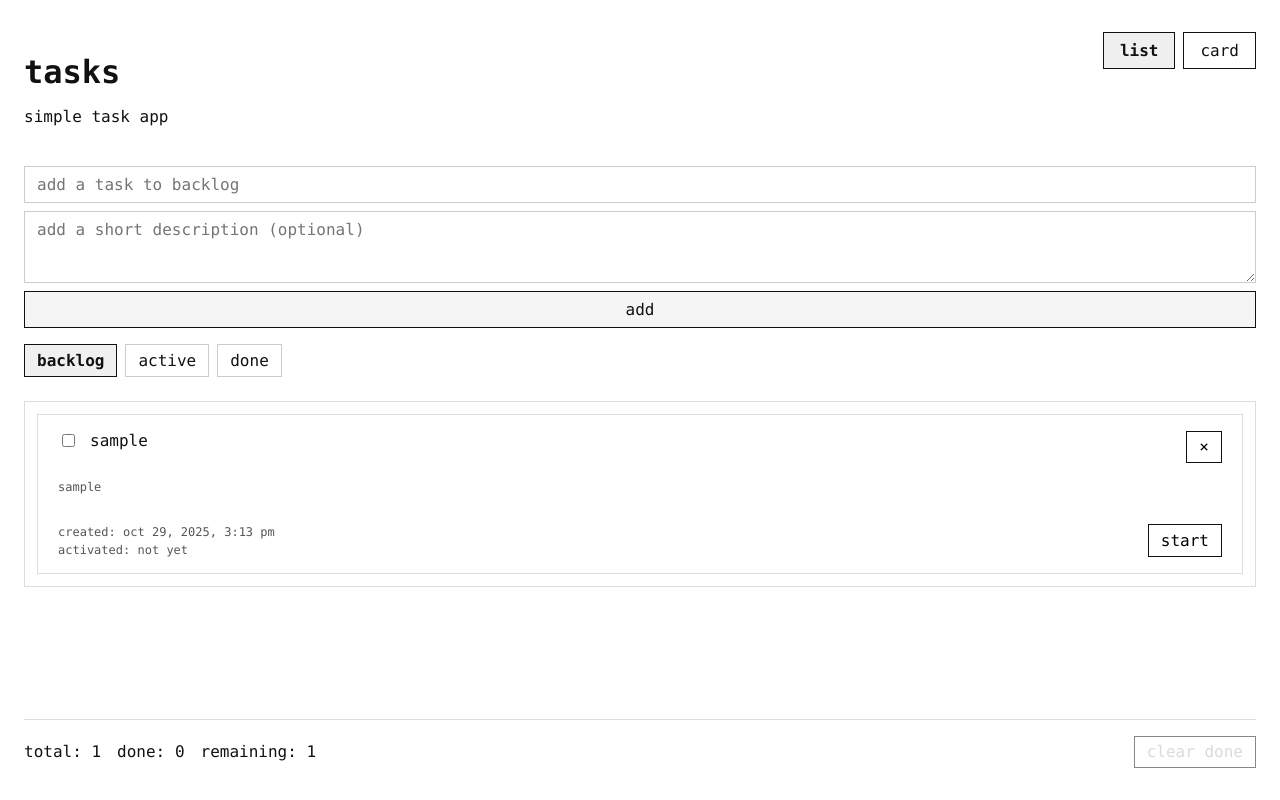
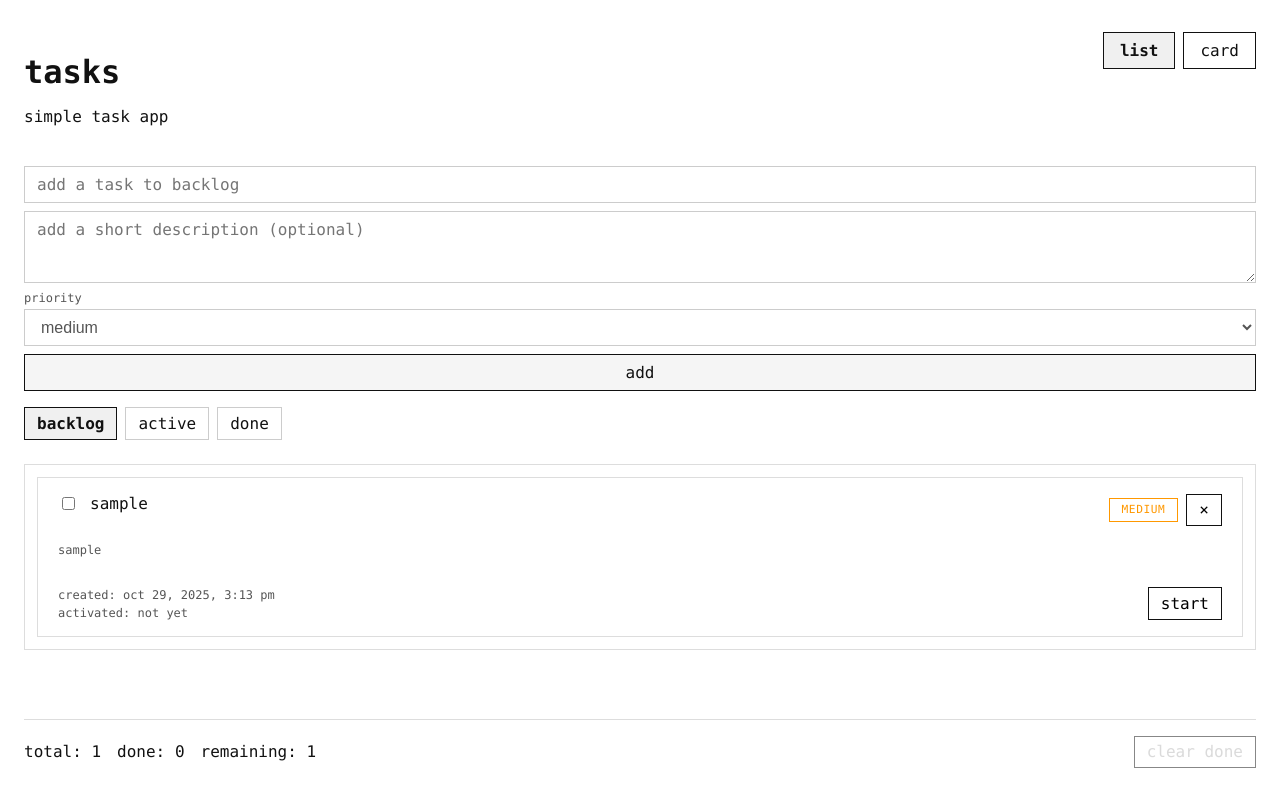
Before and after one commit to mandlcho/opencode-todolist, a React app: page / in a window 1280 px wide. Both pictures are taken after typing "Sample", "Sample" into the empty fields and a click on the button "add". Built offline with nearby package versions, Linux system fonts and the light colour scheme; the HTML template or start-up script is replaced by a standard one.

Commit message:
updated priority labels.

```diff
--- a/src/App.css
+++ b/src/App.css
@@ -64,6 +64,25 @@
   resize: vertical;
   min-height: 4.5rem;
   width: 100%;
+}
+
+.composer-priority {
+  display: flex;
+  flex-direction: column;
+  gap: 0.25rem;
+  font-size: 0.75rem;
+  text-transform: lowercase;
+  color: #555555;
+}
+
+.composer-priority select {
+  padding: 0.5rem 0.75rem;
+  border: 1px solid #cccccc;
+  border-radius: 0;
+  background: #ffffff;
+  color: inherit;
+  font-size: 1rem;
+  text-transform: lowercase;
 }
 
 .composer button[type="submit"] {
@@ -181,6 +200,12 @@
   width: 100%;
 }
 
+.todo-controls {
+  display: flex;
+  align-items: center;
+  gap: 0.5rem;
+}
+
 .todo-card-header .todo-label {
   flex: 1;
   min-width: 0;
@@ -232,6 +257,40 @@
   color: #555555;
 }
 
+.todo-priority-badge {
+  border: 1px solid #cccccc;
+  padding: 0.2rem 0.5rem;
+  font-size: 0.7rem;
+  text-transform: uppercase;
+  letter-spacing: 0.05em;
+  line-height: 1;
+  background: #ffffff;
+  cursor: pointer;
+  display: inline-flex;
+  align-items: center;
+  justify-content: center;
+}
+
+.todo-priority-badge.priority-high {
+  border-color: #b71c1c;
+  color: #b71c1c;
+}
+
+.todo-priority-badge.priority-medium {
+  border-color: #ff9800;
+  color: #ff9800;
+}
+
+.todo-priority-badge.priority-low {
+  border-color: #388e3c;
+  color: #388e3c;
+}
+
+.todo-priority-badge:focus-visible {
+  outline: 2px solid #111111;
+  outline-offset: 2px;
+}
+
 .todo.completed span {
   text-decoration: line-through;
   color: #555555;
@@ -258,6 +317,7 @@
 
 .todo-card .todo-description {
   width: 100%;
+  padding-left: 1.5rem;
 }
 
 .todo-actions {
--- a/src/App.jsx
+++ b/src/App.jsx
@@ -1,5 +1,5 @@
 import { useMemo, useState } from "react";
-import { useTodos } from "./hooks/useTodos";
+import { useTodos, TODO_PRIORITIES, DEFAULT_PRIORITY } from "./hooks/useTodos";
 import "./App.css";
 
 const FILTERS = {
@@ -13,6 +13,19 @@ const CARD_COLUMNS = [
   { key: "active", label: "active" },
   { key: "completed", label: "done" }
 ];
+
+const PRIORITY_OPTIONS = TODO_PRIORITIES.map((value) => ({
+  value,
+  label: value.charAt(0).toUpperCase() + value.slice(1)
+}));
+
+const getNextPriority = (current) => {
+  const index = TODO_PRIORITIES.indexOf(current);
+  if (index === -1) {
+    return DEFAULT_PRIORITY;
+  }
+  return TODO_PRIORITIES[(index + 1) % TODO_PRIORITIES.length];
+};
 
 const formatTimestamp = (value) => {
   if (!value) return "";
@@ -32,8 +45,15 @@ function App() {
   const { todos, setTodos, stats } = useTodos();
   const [title, setTitle] = useState("");
   const [description, setDescription] = useState("");
+  const [priority, setPriority] = useState(DEFAULT_PRIORITY);
   const [filter, setFilter] = useState("backlog");
   const [viewMode, setViewMode] = useState("list");
+
+  const handlePrioritySelect = (value) => {
+    if (TODO_PRIORITIES.includes(value)) {
+      setPriority(value);
+    }
+  };
 
   const filteredTodos = useMemo(
     () => todos.filter(FILTERS[filter]),
@@ -58,6 +78,7 @@ function App() {
       id: crypto.randomUUID(),
       title: title.trim(),
       description: description.trim(),
+      priority,
       status: "backlog",
       completed: false,
       activatedAt: null,
@@ -67,6 +88,7 @@ function App() {
     setTodos((prev) => [nextTodo, ...prev]);
     setTitle("");
     setDescription("");
+    setPriority(DEFAULT_PRIORITY);
   };
 
   const updateTodoStatus = (id, status) => {
@@ -101,6 +123,17 @@ function App() {
 
   const moveToActive = (id) => {
     updateTodoStatus(id, "active");
+  };
+
+  const updateTodoPriority = (id, value) => {
+    if (!TODO_PRIORITIES.includes(value)) {
+      return;
+    }
+    setTodos((prev) =>
+      prev.map((todo) =>
+        todo.id === id ? { ...todo, priority: value } : todo
+      )
+    );
   };
 
   const removeTodo = (id) => {
@@ -157,6 +190,24 @@ function App() {
       </>
     );
 
+    const currentPriority = TODO_PRIORITIES.includes(todo.priority)
+      ? todo.priority
+      : DEFAULT_PRIORITY;
+
+    const nextPriority = getNextPriority(currentPriority);
+
+    const priorityBadge = (
+      <button
+        type="button"
+        className={`todo-priority-badge priority-${currentPriority}`}
+        onClick={() => updateTodoPriority(todo.id, nextPriority)}
+        title={`priority: ${currentPriority}. click to set ${nextPriority}.`}
+        aria-label={`priority ${currentPriority}. next: ${nextPriority}`}
+      >
+        {currentPriority}
+      </button>
+    );
+
     const showFooterActions =
       todo.status === "backlog" ||
       todo.status === "active" ||
@@ -177,6 +228,8 @@ function App() {
               />
               <span>{todo.title}</span>
             </label>
+            <div className="todo-controls">
+              {priorityBadge}
               <button
                 type="button"
                 className="todo-dismiss"
@@ -185,6 +238,7 @@ function App() {
               >
                 ×
               </button>
+            </div>
           </div>
           {todo.description && (
             <p className="todo-description">{todo.description}</p>
@@ -219,6 +273,8 @@ function App() {
             />
             <span>{todo.title}</span>
           </label>
+          <div className="todo-controls">
+            {priorityBadge}
             <button
               type="button"
               className="todo-dismiss"
@@ -227,6 +283,7 @@ function App() {
             >
               ×
             </button>
+          </div>
         </div>
         {todo.description && (
           <p className="todo-description">{todo.description}</p>
@@ -292,6 +349,21 @@ function App() {
             aria-label="task description"
             rows={2}
           />
+          <label className="composer-priority">
+            priority
+            <select
+              name="priority"
+              value={priority}
+              onChange={(event) => handlePrioritySelect(event.target.value)}
+              aria-label="new task priority"
+            >
+              {PRIORITY_OPTIONS.map(({ value, label }) => (
+                <option key={value} value={value}>
+                  {label}
+                </option>
+              ))}
+            </select>
+          </label>
           <button type="submit">add</button>
         </form>
         <div
--- a/src/hooks/useTodos.js
+++ b/src/hooks/useTodos.js
@@ -1,6 +1,10 @@
 import { useEffect, useMemo, useState } from "react";
 
+export const TODO_PRIORITIES = ["high", "medium", "low"];
+export const DEFAULT_PRIORITY = "medium";
+
 const STORAGE_KEY = "todo-react-app::todos";
+const VALID_PRIORITIES = new Set(TODO_PRIORITIES);
 
 export function useTodos() {
   const [todos, setTodos] = useState(() => {
@@ -26,6 +30,10 @@ export function useTodos() {
             typeof todo.activatedAt === "string" ? todo.activatedAt : null;
           const completedAt =
             typeof todo.completedAt === "string" ? todo.completedAt : null;
+          const priority =
+            typeof todo.priority === "string" && VALID_PRIORITIES.has(todo.priority)
+              ? todo.priority
+              : DEFAULT_PRIORITY;
           return {
             ...todo,
             status,
@@ -33,7 +41,8 @@ export function useTodos() {
             createdAt,
             activatedAt,
             completedAt: status === "completed" ? completedAt : null,
-            completed: status === "completed"
+            completed: status === "completed",
+            priority
           };
         });
       }
```
Also changed, not shown: 2 other files (tests, documents, lock files or other folders). Lines whose indentation alone changed are shown as unchanged.
